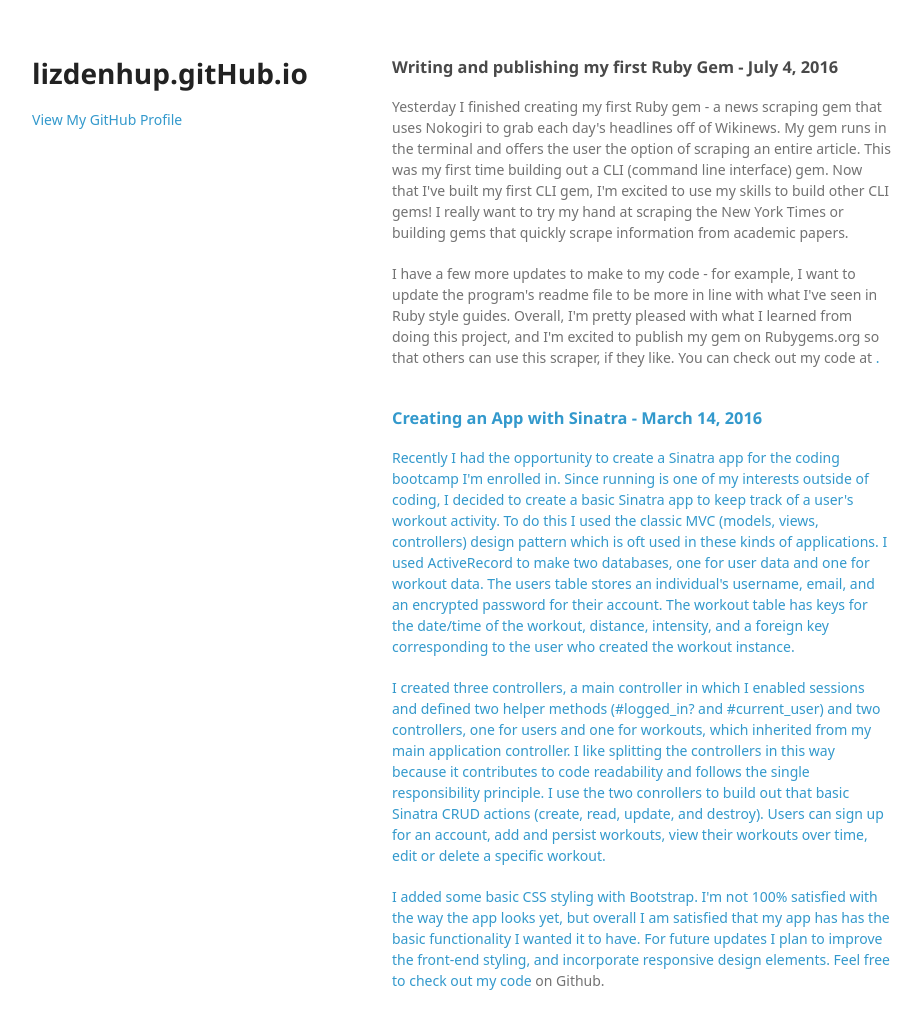
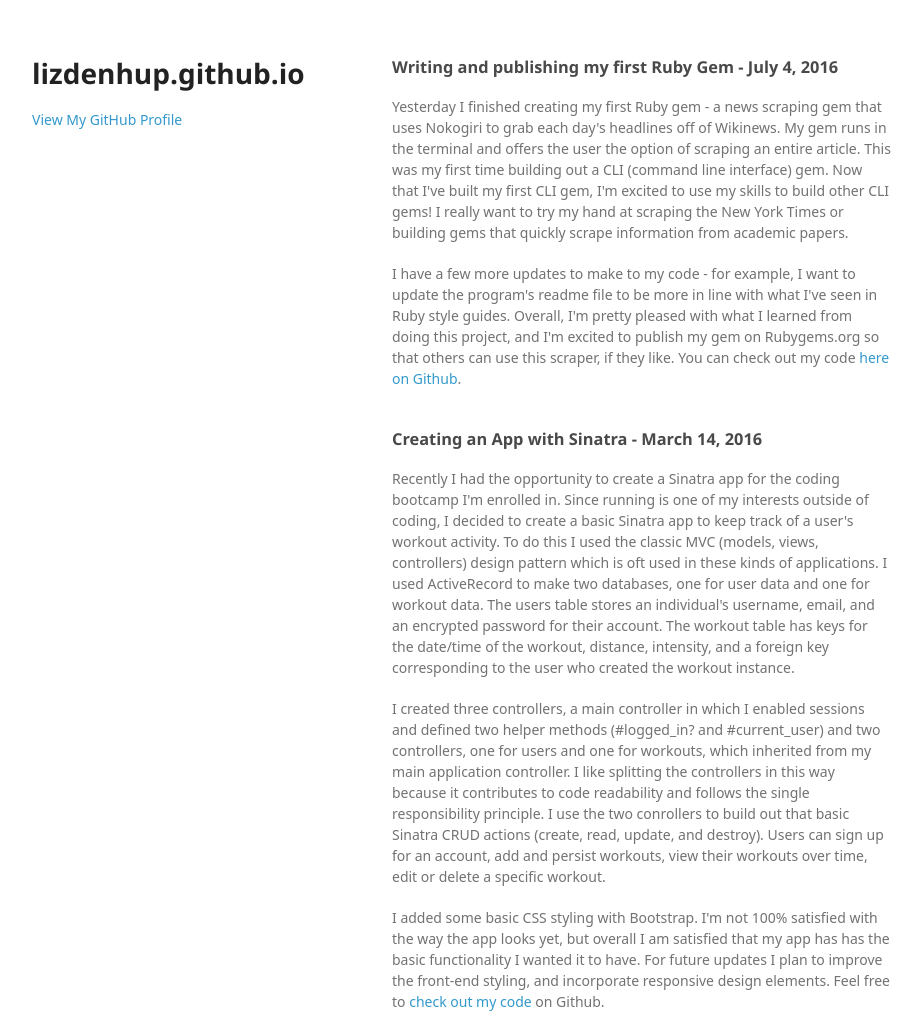
Before and after one commit to lizdenhup/lizdenhup.github.io, a plain HTML site: page index.html in a window 1280 px wide. Shown: the whole page, without its empty margins (178-1099 px from the left). Drawn offline with Linux system fonts and the light colour scheme; a web font is replaced by a local one.

Commit message:
fixed typos

```diff
--- a/index.html
+++ b/index.html
@@ -16,7 +16,7 @@
 <body>
   <div class="wrapper">
     <header>
-      <h1>lizdenhup.gitHub.io</h1>
+      <h1>lizdenhup.github.io</h1>
       <p></p>
 
       <p class="view"><a href="https://github.com/lizdenhup">View My GitHub Profile</a></p>
@@ -31,7 +31,7 @@
   Yesterday I finished creating my first Ruby gem - a news scraping gem that uses Nokogiri to grab each day's headlines off of Wikinews. My gem runs in the terminal and offers the user the option of scraping an entire article. This was my first time building out a CLI (command line interface) gem. Now that I've built my first CLI gem, I'm excited to use my skills to build other CLI gems! I really want to try my hand at scraping the New York Times or building gems that quickly scrape information from academic papers.
 
 <p>
-  I have a few more updates to make to my code - for example, I want to update the program's readme file to be more in line with what I've seen in Ruby style guides. Overall, I'm pretty pleased with what I learned from doing this project, and I'm excited to publish my gem on Rubygems.org so that others can use this scraper, if they like. You can check out my code at <a href="https://github.com/lizdenhup/cli-gem">.
+  I have a few more updates to make to my code - for example, I want to update the program's readme file to be more in line with what I've seen in Ruby style guides. Overall, I'm pretty pleased with what I learned from doing this project, and I'm excited to publish my gem on Rubygems.org so that others can use this scraper, if they like. You can check out my code <a href="https://github.com/lizdenhup/cli-gem">here on Github</a>.
 
 <br>
 <br>
```
